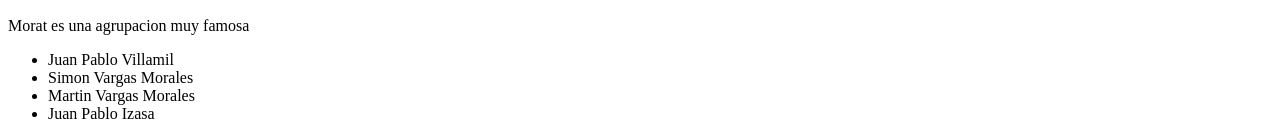
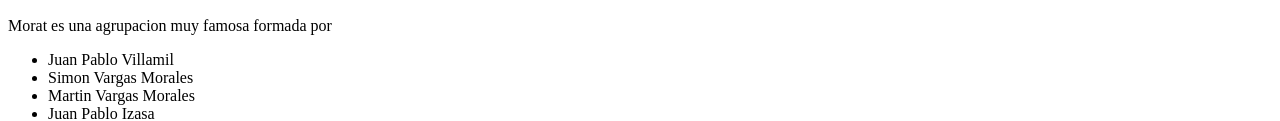
Before and after one commit to AlissonAguilar/Morat, a plain HTML site: page index.html in a window 1280 px wide. Shown: the part 383-504 px from the top of the page. Drawn offline with Linux system fonts and the light colour scheme.

Commit message:
Update index.html

```diff
--- a/index.html
+++ b/index.html
@@ -8,7 +8,7 @@
     <h1>Morat</h1>
     <img src="https://as01.epimg.net/colombia/imagenes/2021/05/31/tikitakas/1622425720_180400_1622425956_noticia_normal_recorte1.jpg" alt="Morat logo: un hexagono con el nombre del grupo dentro">
 
-    <p>Morat es una agrupacion muy famosa</p>
+    <p>Morat es una agrupacion muy famosa formada por</p>
 
     <ul> <!-- changed to list in the tutorial -->
       <li>Juan Pablo Villamil</li>
```
